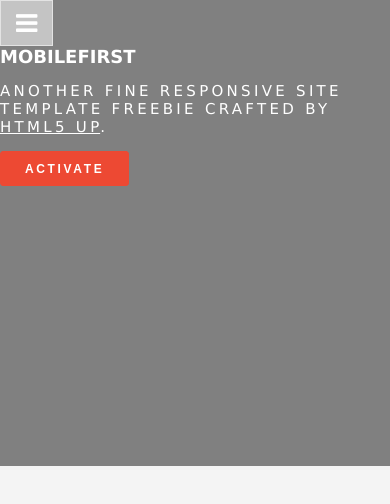
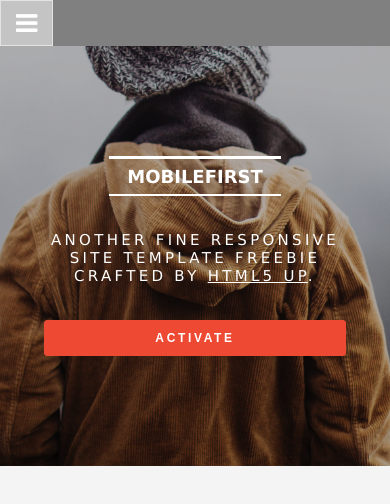
Before and after one commit to MariusCodeAcademy/type19-18_html_mobile_first_practice, a plain HTML site: page index.html in a window 390 px wide. Drawn offline with Linux system fonts and the light colour scheme.

Commit message:
hero mobile css ok

```diff
--- a/styles/style.css
+++ b/styles/style.css
@@ -9,6 +9,10 @@
   letter-spacing: 2.64px;
   font-weight: 600;
   border-radius: 3px;
+}
+.btn:active {
+  outline: 2px solid white;
+  background-color: #f15540;
 }
 
 /* HEADER ================================== */
@@ -31,12 +35,42 @@ header {
 /* HERO ================================== */
 .hero {
   background-color: gray;
+  background: url('/img/banner.jpg') no-repeat center;
+  background-size: cover;
   height: 420px;
   color: white;
+  display: flex;
+  flex-direction: column;
+  justify-content: center;
+  gap: 20px;
+  padding-left: 44px;
+  padding-right: 44px;
+  text-align: center;
+  position: relative;
+}
+.hero::before {
+  position: absolute;
+  content: '';
+  background-color: rgba(0, 0, 0, 0.3);
+  /* top: 0;
+  left: 0; */
+  /* width: 100%; */
+  /* height: 100%; */
+  /* right: 0;
+  bottom: 0; */
+  inset: 0;
+}
+.hero > * {
+  z-index: 1;
+  /* position: relative; */
 }
 h1 {
   font-size: 18px;
+  padding: 7px 18px;
   text-transform: uppercase;
+  border-top: 3px solid white;
+  border-bottom: 2px solid white;
+  align-self: center;
 }
 .hero-text {
   font-size: 15px;
```
